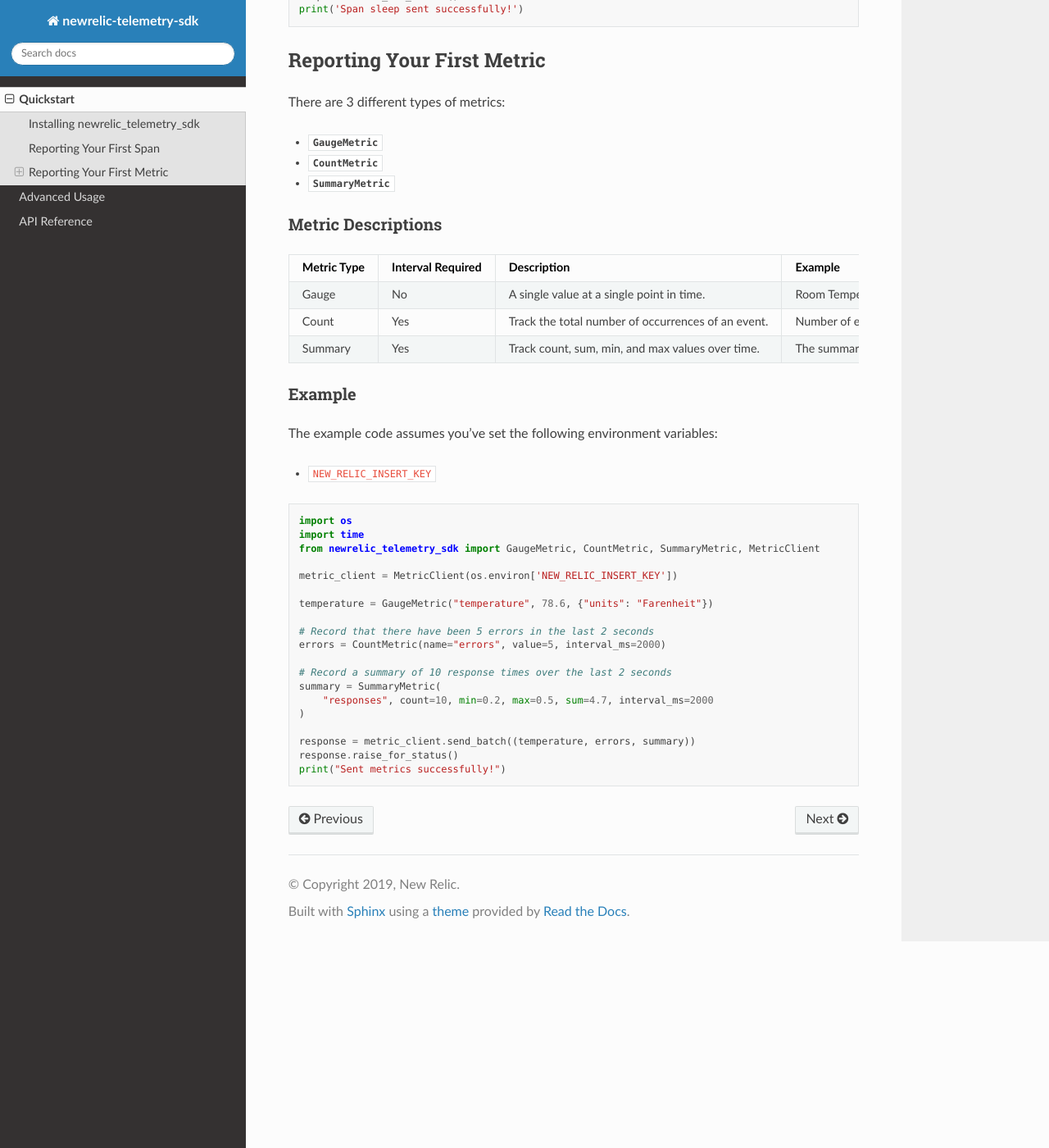
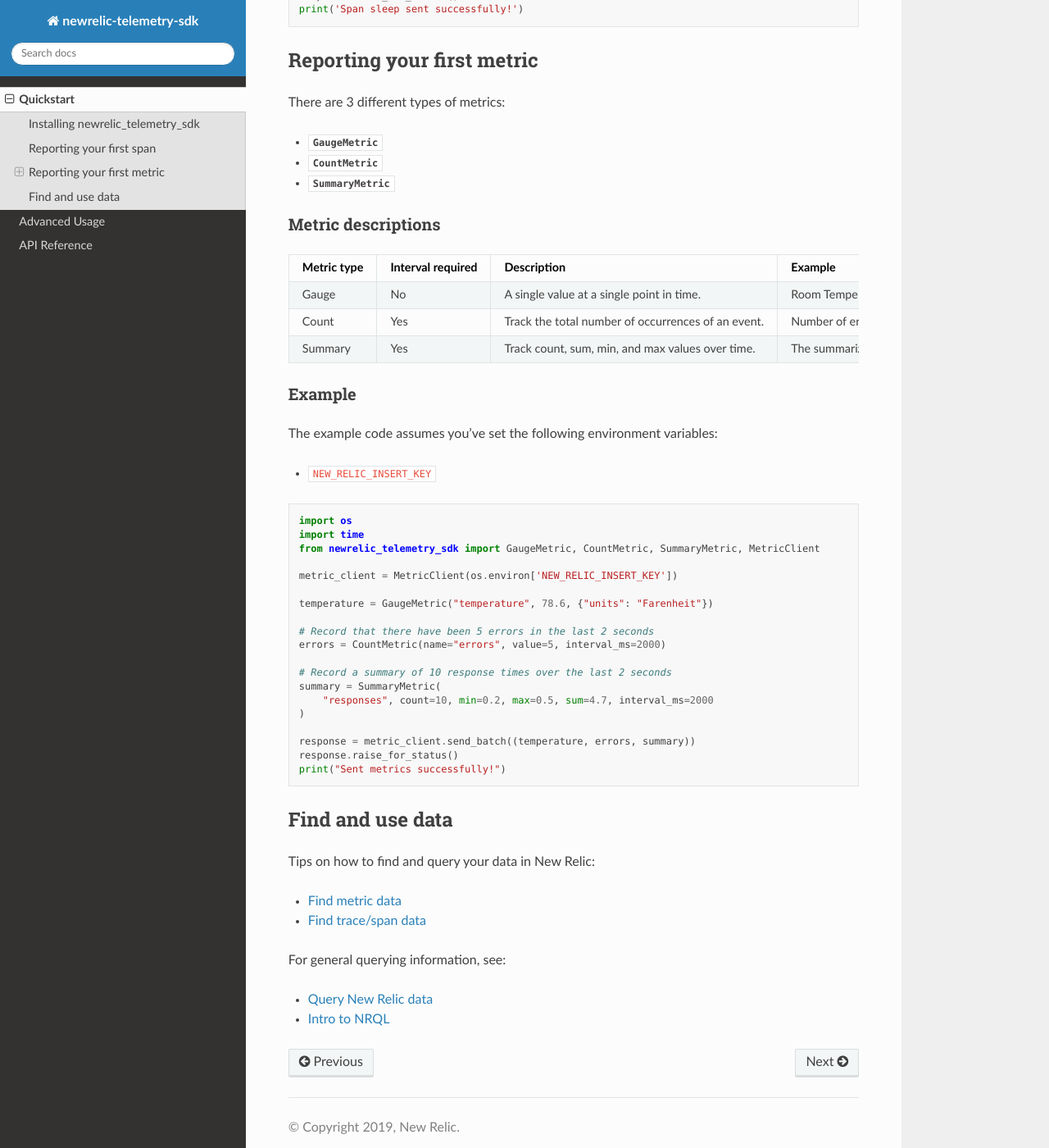
Before and after one commit to newrelic/newrelic-telemetry-sdk-python, a Sphinx documentation site: the page built from docs/quickstart.rst, in a window 1280 px wide and 1400 px high, scrolled down 801 px. Shown: the whole window at 82% size. Built offline with Sphinx 7.4.7 and the Read the Docs theme 2.0.0, drawn with Linux system fonts in a browser that asks for light colours; the version number could not be read and is left out; some of the changed text lies outside the part shown.

```diff
--- a/docs/quickstart.rst
+++ b/docs/quickstart.rst
@@ -18,7 +18,7 @@ If that fails, download the library from its GitHub page and install it using:
     $ python setup.py install
 
 
-Reporting Your First Span
+Reporting your first span
 -------------------------
 
 Spans provide an easy way to time components of your code.
@@ -40,7 +40,7 @@ The example code assumes you've set the following environment variables:
     response.raise_for_status()
     print('Span sleep sent successfully!')
 
-Reporting Your First Metric
+Reporting your first metric
 ---------------------------
 
 There are 3 different types of metrics:
@@ -49,12 +49,12 @@ There are 3 different types of metrics:
 * :class:`CountMetric <newrelic_telemetry_sdk.metric.CountMetric>`
 * :class:`SummaryMetric <newrelic_telemetry_sdk.metric.SummaryMetric>`
 
-Metric Descriptions
+Metric descriptions
 ^^^^^^^^^^^^^^^^^^^
 
 +-------------+----------+----------------------------------------------------+-----------------------------------------------+
-| Metric Type | Interval | Description                                        | Example                                       |
-|             | Required |                                                    |                                               |
+| Metric type | Interval | Description                                        | Example                                       |
+|             | required |                                                    |                                               |
 +=============+==========+====================================================+===============================================+
 | Gauge       | No       | A single value at a single point in time.          | Room Temperature.                             |
 +-------------+----------+----------------------------------------------------+-----------------------------------------------+
@@ -90,3 +90,16 @@ The example code assumes you've set the following environment variables:
     response = metric_client.send_batch((temperature, errors, summary))
     response.raise_for_status()
     print("Sent metrics successfully!")
+
+Find and use data
+-----------------
+
+Tips on how to find and query your data in New Relic:
+
+* `Find metric data <https://docs.newrelic.com/docs/data-ingest-apis/get-data-new-relic/metric-api/introduction-metric-api#find-data>`_
+* `Find trace/span data <https://docs.newrelic.com/docs/understand-dependencies/distributed-tracing/trace-api/introduction-trace-api#view-data>`_
+
+For general querying information, see:
+
+* `Query New Relic data <https://docs.newrelic.com/docs/using-new-relic/data/understand-data/query-new-relic-data>`_
+* `Intro to NRQL <https://docs.newrelic.com/docs/query-data/nrql-new-relic-query-language/getting-started/introduction-nrql>`_
```
Also changed, not shown: README.rst (+24 -11 lines), docs/index.rst (+5 -5 lines).
